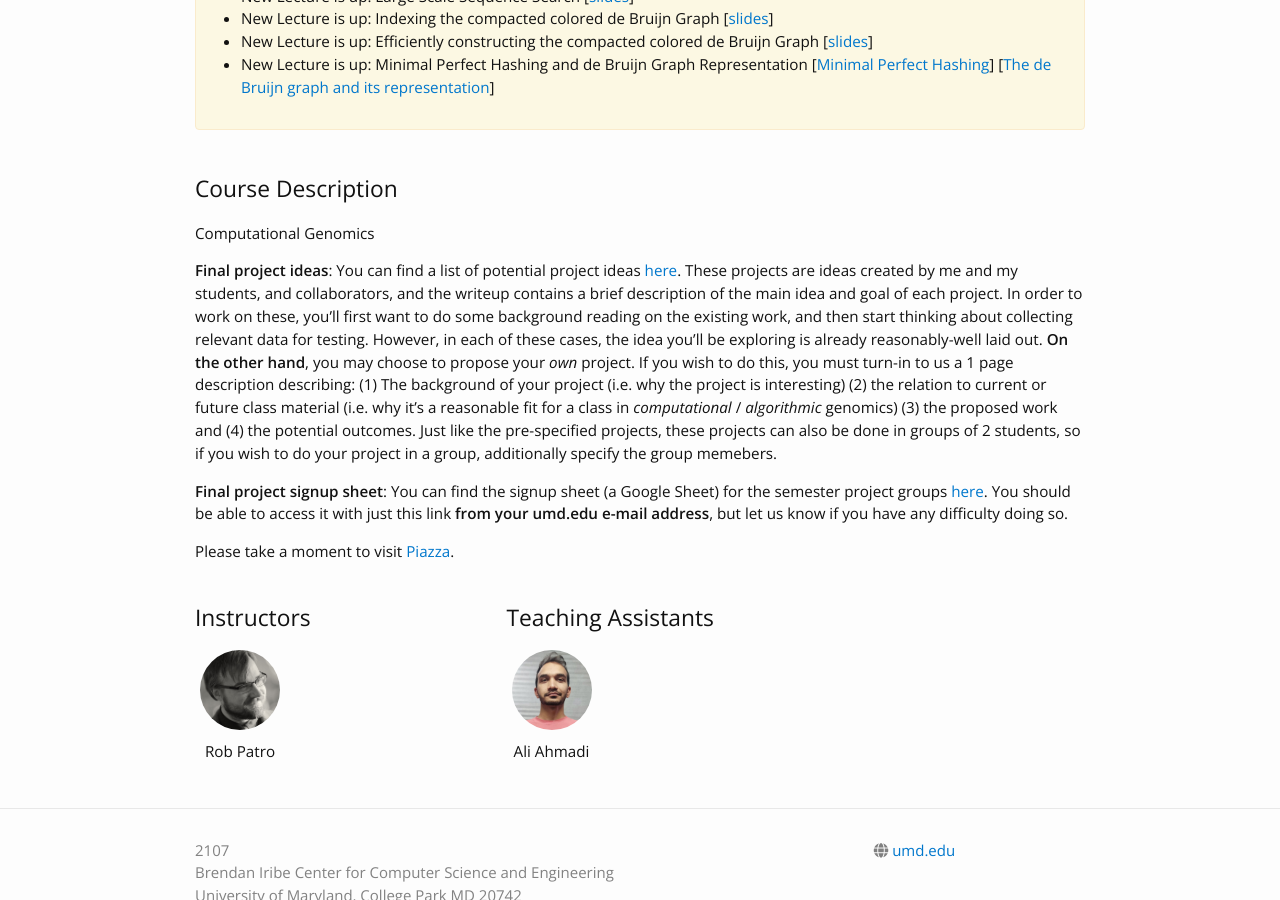
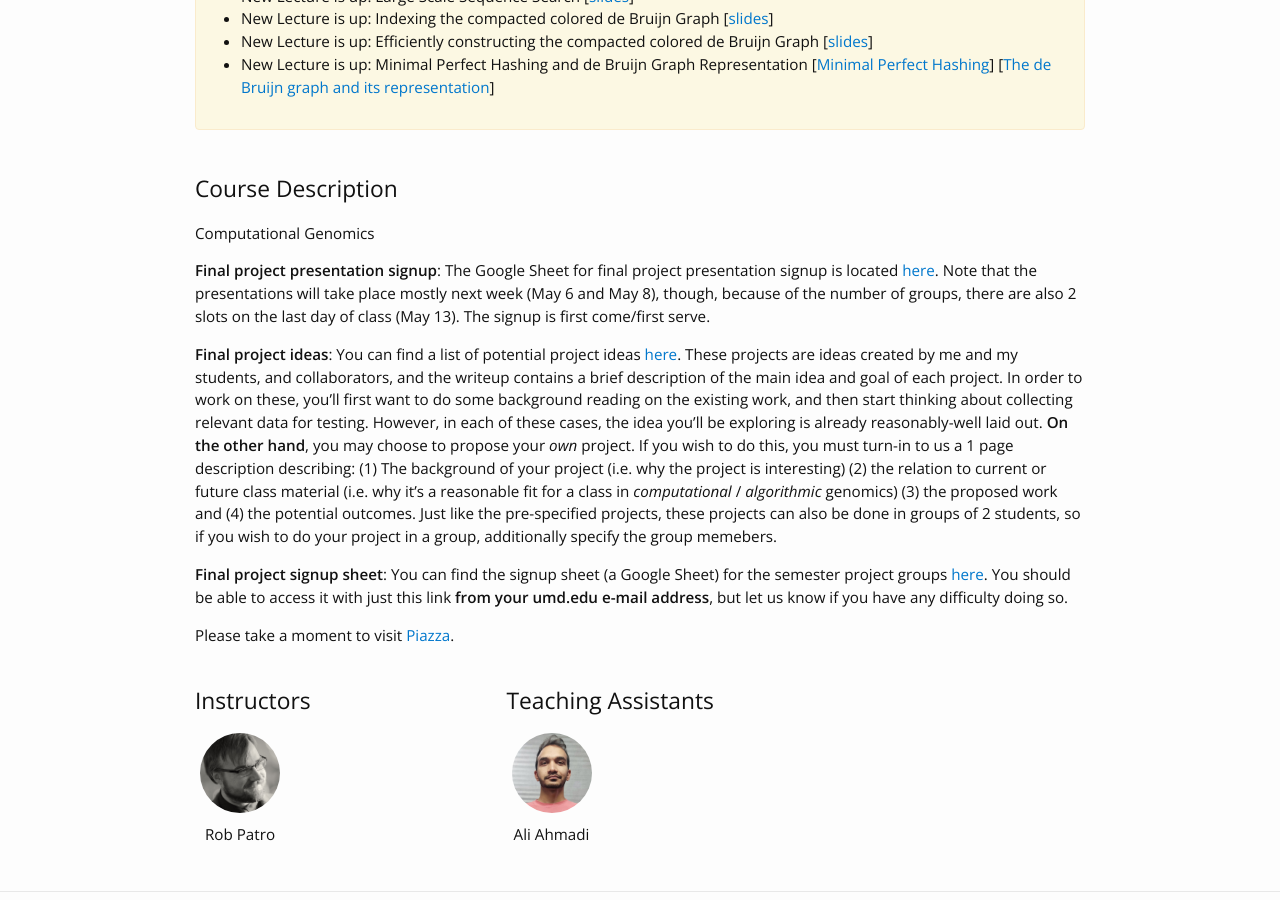
Before and after one commit to umd-cmsc701/s2025, a Jekyll site: the page built from index.md, in a window 1280 px wide and 900 px high, scrolled down 432 px. Built offline with Jekyll 4.4.1, drawn with Linux system fonts in a browser that asks for light colours; nearby versions of some CDN libraries.

Commit message:
add to index

```diff
--- a/index.md
+++ b/index.md
@@ -1,6 +1,10 @@
 ---
 layout: home
 ---
+
+**Final project presentation signup**: The Google Sheet for final project presentation signup is located [here](https://docs.google.com/spreadsheets/d/1BXlAuQbP-wSOmHFK-FIO5GAUUOUpTnUA6MaVBN4B1Bc/edit?usp=sharing).
+Note that the presentations will take place mostly next week (May 6 and May 8), though, because of the number of groups, there are also 2 slots on the last day
+of class (May 13).  The signup is first come/first serve.
 
 **Final project ideas**: You can find a list of potential project ideas [here](https://hackmd.io/@PI7Og0l1ReeBZu_pjQGUQQ/H1Z8SClcJg).  These projects are ideas created by me and my students, and collaborators, and the writeup contains a brief description of the
 main idea and goal of each project.  In order to work on these, you'll first want to do some background reading on the existing work, and then start thinking about collecting relevant
```
